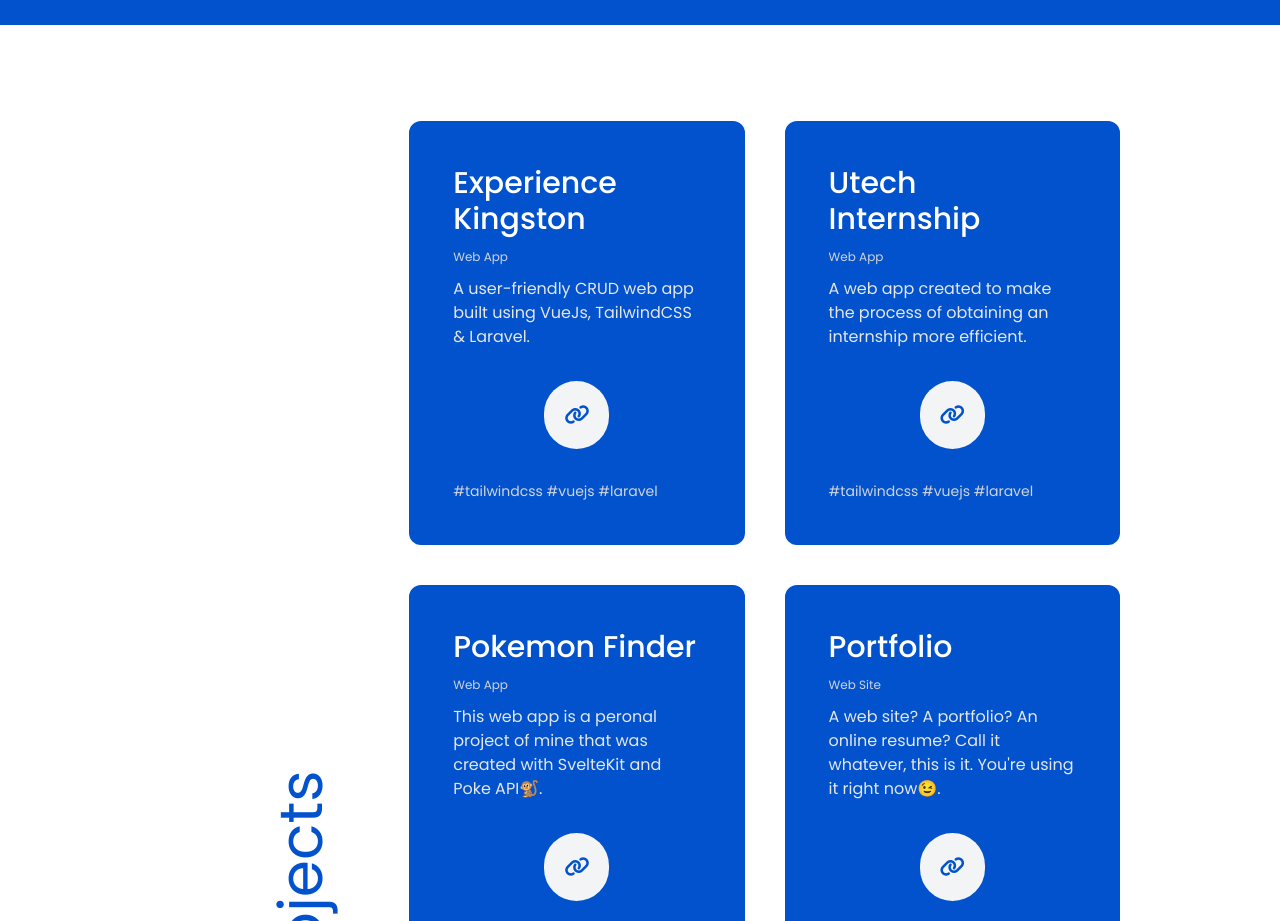
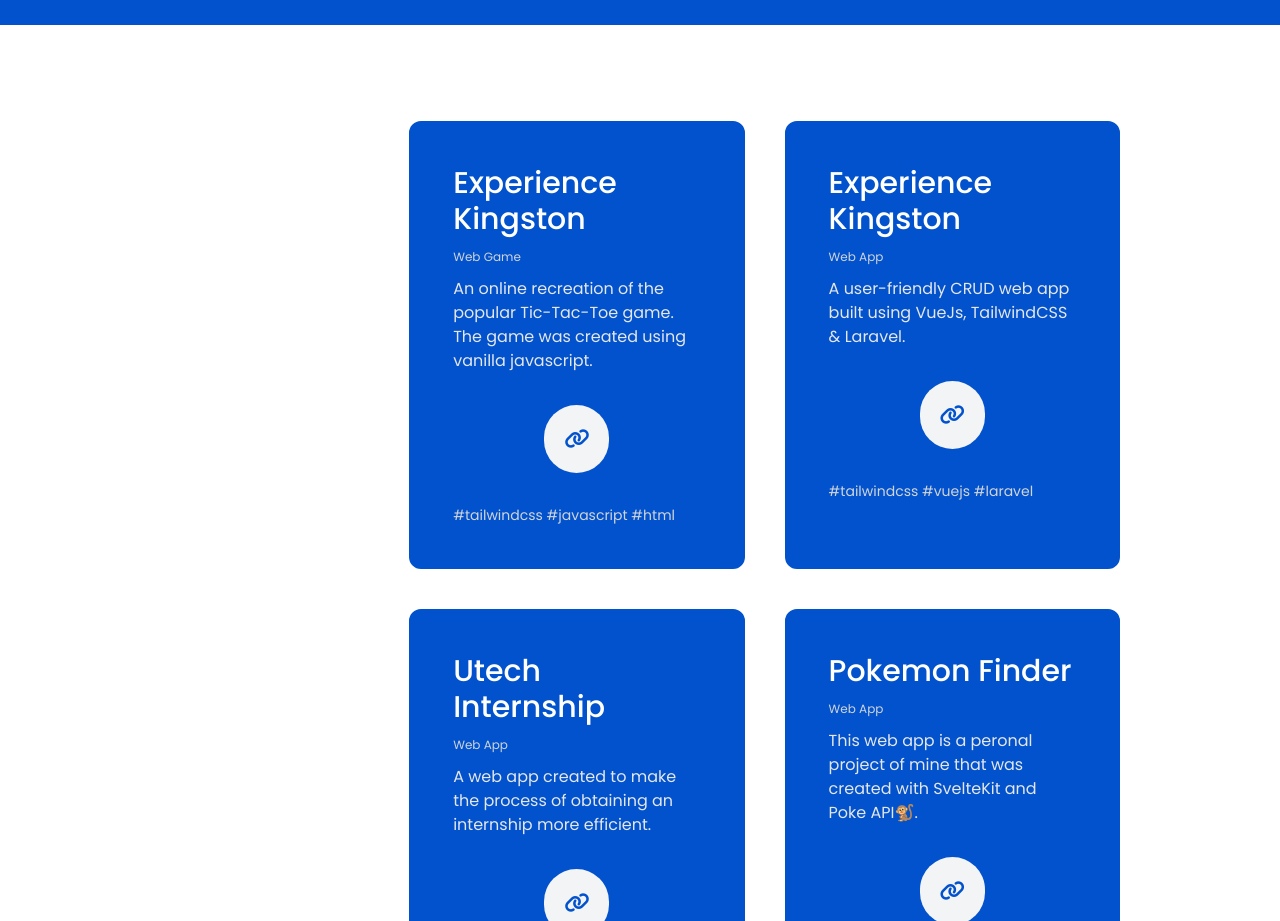
Before and after one commit to popskully/portfolio, a website: page index.html in a window 1280 px wide. Shown: the part 1800-2721 px from the top of the page. Drawn offline with nearby package versions, Linux system fonts and the light colour scheme.

Commit message:
added TicTakToe to projects

```diff
--- a/index.html
+++ b/index.html
@@ -530,6 +530,40 @@
                   id="app-type"
                   class="text-xs text-gray-300 dark:text-gray-500"
                 >
+                  Web Game
+                </p>
+                <p
+                  class="text-sm text-gray-200 dark:text-gray-300 md:text-base"
+                >
+                  An online recreation of the popular Tic-Tac-Toe game. The game
+                  was created using vanilla javascript.
+                </p>
+                <div class="flex justify-center p-5">
+                  <a
+                    target="_blank"
+                    href="https://tictaktoe.iamdavian.com/src/index.html"
+                    class="rounded-full bg-gray-100 p-3 text-center text-lg text-prime hover:bg-lightBlue dark:bg-gray-700 dark:text-gray-500 dark:hover:bg-blue-400 dark:hover:text-gray-700 md:p-5 md:text-xl"
+                  >
+                    <i class="fa-solid fa-link"></i>
+                  </a>
+                </div>
+                <p class="text-xs text-gray-300 dark:text-gray-500 md:text-sm">
+                  #tailwindcss #javascript #html
+                </p>
+              </div>
+            </div>
+            <!-- card -->
+            <div
+              class="container rounded-xl border-4 border-prime bg-prime p-10 hover:border-blue-400 dark:border-gray-700 dark:bg-gray-800"
+            >
+              <div class="space-y-3">
+                <h1 class="text-2xl font-medium text-white md:text-3xl">
+                  Experience Kingston
+                </h1>
+                <p
+                  id="app-type"
+                  class="text-xs text-gray-300 dark:text-gray-500"
+                >
                   Web App
                 </p>
                 <p
```
